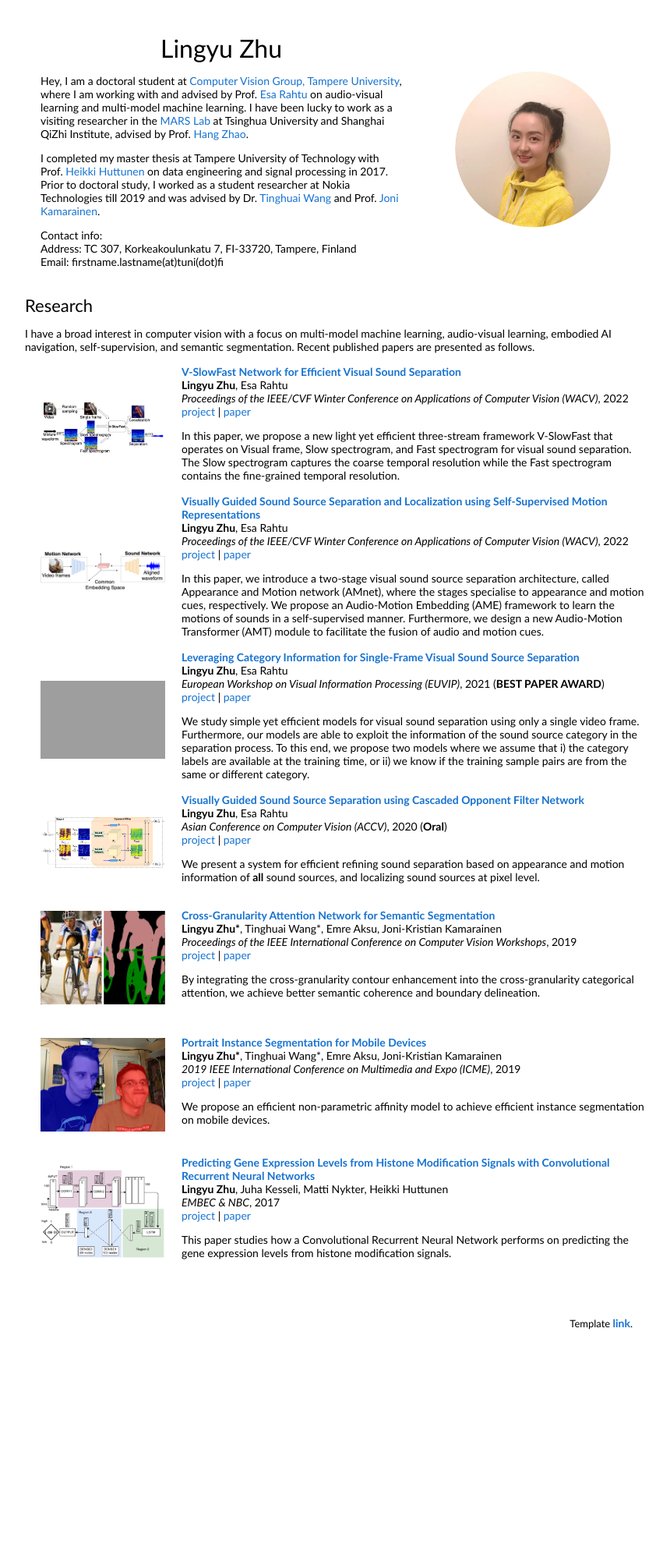
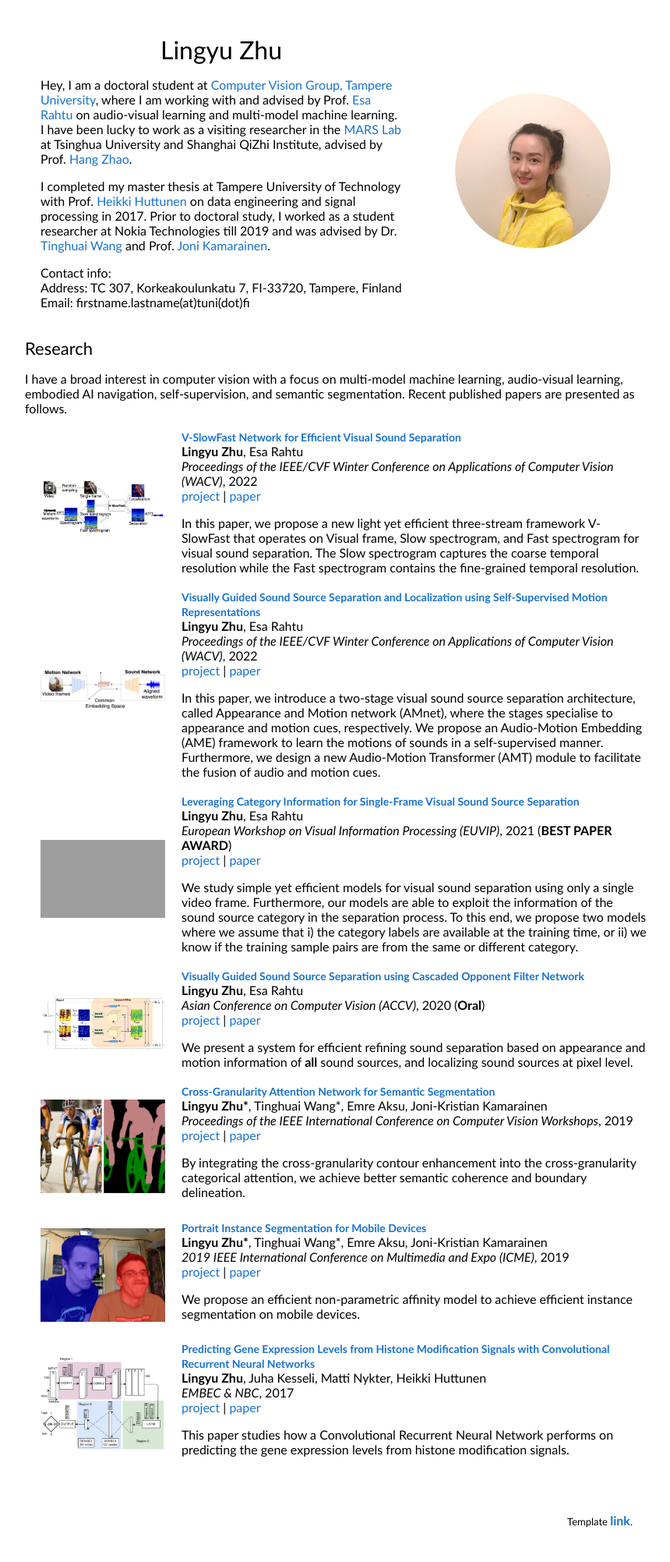
Before and after one commit to ly-zhu/ly-zhu.github.io, a Jekyll site: the page index.html, which Jekyll copies as it is, in a window 1280 px wide. Shown: the whole page at 78% size, without its empty margins (208-1068 px from the left). Built offline with Jekyll 4.4.1, drawn with Linux system fonts in a browser that asks for light colours; before the commit the page ends 1747 px from its top, so only the background shows below that; grey boxes are pictures that could not be loaded.

Commit message:
font size changed

```diff
--- a/assets/css/stylesheet.css
+++ b/assets/css/stylesheet.css
@@ -81,12 +81,12 @@ tr,
 p,
 a {
   font-family: 'Lato', Verdana, Helvetica, sans-serif;
-  font-size: 14px
+  font-size: 16px
 }
 
 strong {
   font-family: 'Lato', Verdana, Helvetica, sans-serif;
-  font-size: 14px;
+  font-size: 16px;
 }
 
 heading {
@@ -129,3 +129,10 @@ name {
 span.highlight {
   background-color: #ffffd0;
 }
+
+.pagefooter{
+    position: relative;
+    text-align: left;
+    bottom: 0;
+    width: 100%;
+}
```
